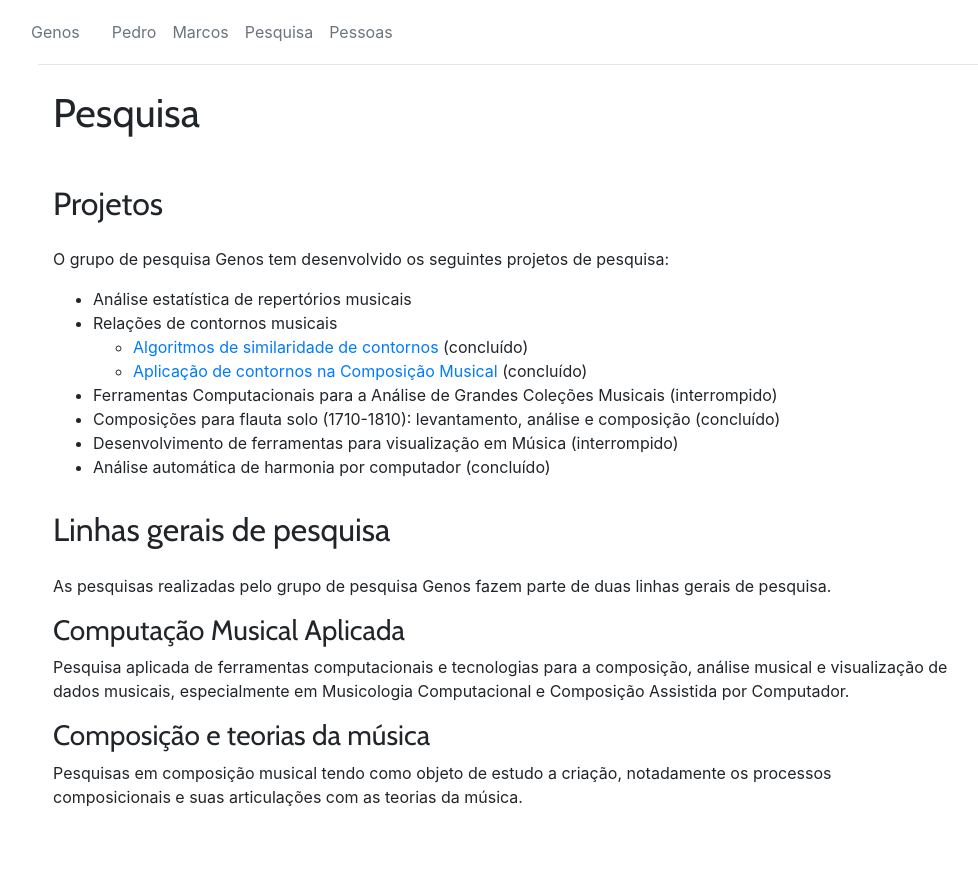
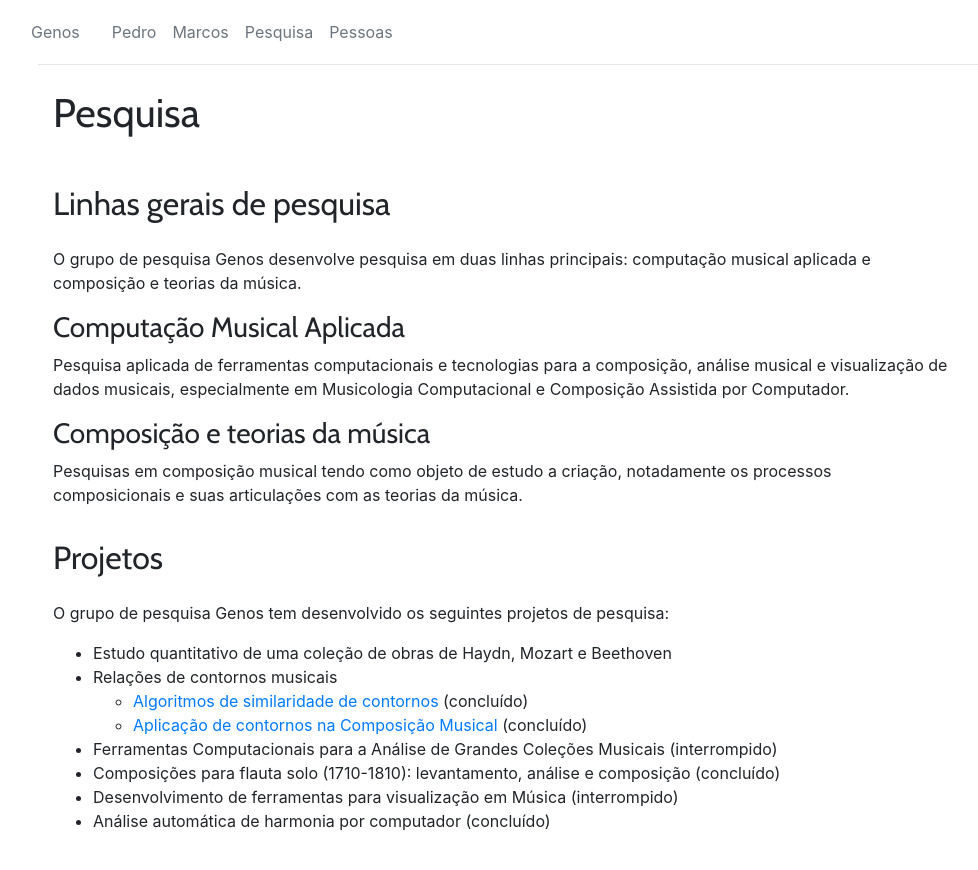
Before and after one commit to kroger/genosmus, a Jekyll site: the page built from _pages/pesquisa.md, in a window 1280 px wide. Shown: the top 870 px of the page, without its empty margins (47-1025 px from the left). Built offline with Jekyll 4.4.1, drawn with Linux system fonts in a browser that asks for light colours; some of the changed lines change nothing that is shown.

Commit message:
Reorganização da página de pesquisa

```diff
--- a/_pages/pesquisa.md
+++ b/_pages/pesquisa.md
@@ -3,23 +3,10 @@ layout: page
 title: Pesquisa
 ---
 
-## Projetos
-
-O grupo de pesquisa Genos tem desenvolvido os seguintes projetos de pesquisa:
-
-- Análise estatística de repertórios musicais
-- Relações de contornos musicais
-    - [Algoritmos de similaridade de contornos](https://marcos.sampaio.me/pt-br/projetos/contour-similarity/) (concluído)
-    - [Aplicação de contornos na Composição Musical](https://marcos.sampaio.me/pt-br/projetos/contour-composition/) (concluído)
-- Ferramentas Computacionais para a Análise de Grandes Coleções Musicais (interrompido)
-- Composições para flauta solo (1710-1810): levantamento, análise e composição (concluído)
-- Desenvolvimento de ferramentas para visualização em Música (interrompido)
-- Análise automática de harmonia por computador (concluído)
-
 ## Linhas gerais de pesquisa
 
-As pesquisas realizadas pelo grupo de pesquisa Genos fazem parte de
-duas linhas gerais de pesquisa.
+O grupo de pesquisa Genos desenvolve pesquisa em duas linhas principais: computação musical aplicada e composição e
+teorias da música.
 
 ### Computação Musical Aplicada
 
@@ -33,3 +20,16 @@ Computador.
 Pesquisas em composição musical tendo como objeto de estudo a criação,
 notadamente os processos composicionais e suas articulações com as
 teorias da música.
+
+## Projetos
+
+O grupo de pesquisa Genos tem desenvolvido os seguintes projetos de pesquisa:
+
+- Estudo quantitativo de uma coleção de obras de Haydn, Mozart e Beethoven
+- Relações de contornos musicais
+    - [Algoritmos de similaridade de contornos](https://marcos.sampaio.me/pt-br/projetos/contour-similarity/) (concluído)
+    - [Aplicação de contornos na Composição Musical](https://marcos.sampaio.me/pt-br/projetos/contour-composition/) (concluído)
+- Ferramentas Computacionais para a Análise de Grandes Coleções Musicais (interrompido)
+- Composições para flauta solo (1710-1810): levantamento, análise e composição (concluído)
+- Desenvolvimento de ferramentas para visualização em Música (interrompido)
+- Análise automática de harmonia por computador (concluído)
```
